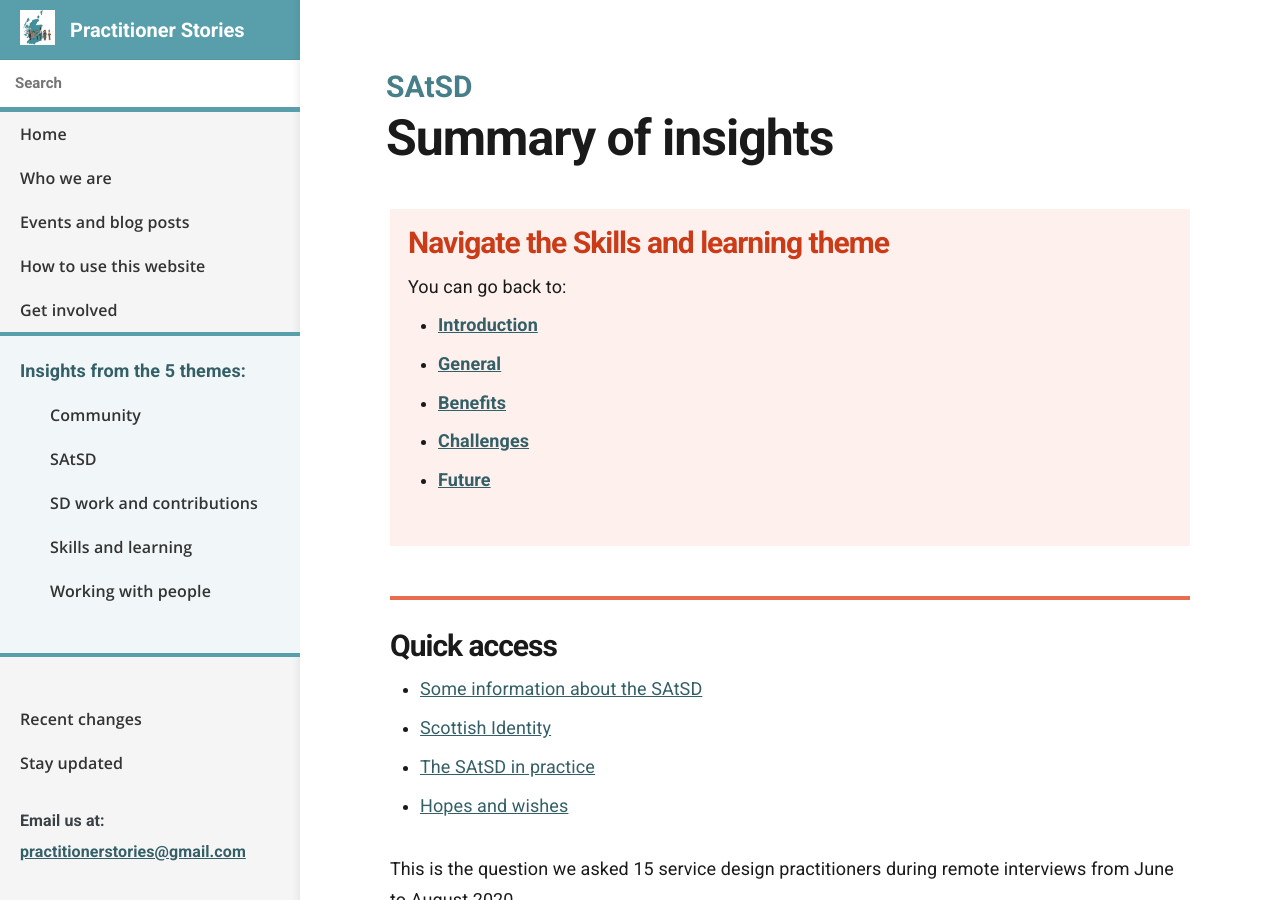
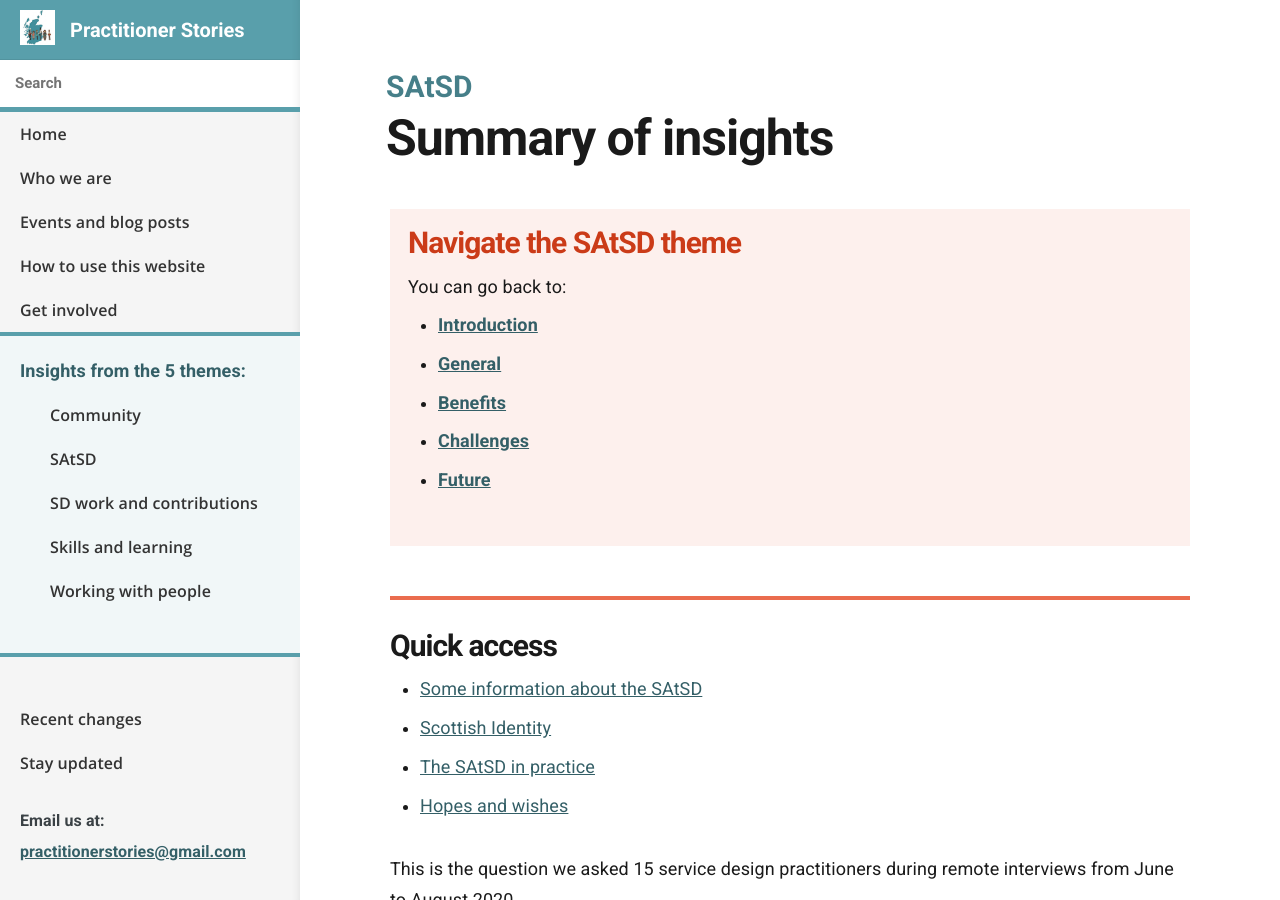
Before and after one commit to stephanie-K/practitioner-stories, a Jekyll site: the page built from _docs/SAtSD/summary.md, in a window 1280 px wide and 900 px high. Built offline with Jekyll 4.4.1, drawn with Linux system fonts in a browser that asks for light colours.

Commit message:
fixes small issues

```diff
--- a/_docs/SAtSD/summary.md
+++ b/_docs/SAtSD/summary.md
@@ -6,7 +6,7 @@
 
 
 <div class="nav-panel-alt">
-   <h2>Navigate the Skills and learning theme</h2>
+   <h2>Navigate the SAtSD theme</h2>
    <p style="margin-bottom: 0">You can go back to:</p>
    <ul>
       <li><a href="/practitioner-stories/SAtSD/intro"><strong>Introduction</strong></a></li>
@@ -35,7 +35,7 @@
 - heard about it but had not engaged with it or ‘were struggling to understand what it is’
 
 
-![using 2 images, with the first illustrating: ‘multiple organisations involved in problem solving’, moving to another one illustrating ‘Organisations working together’ with an arrow showing that you move from one to the other thanks to SAtSD and a text explaining that this is helping organisations to work together to understand problems](/practitioner-stories/images/SAtSD/msatsd-medium-post.jpg)
+![using 2 images, with the first illustrating: ‘multiple organisations involved in problem solving’, moving to another one illustrating ‘Organisations working together’ with an arrow showing that you move from one to the other thanks to SAtSD and a text explaining that this is helping organisations to work together to understand problems](/practitioner-stories/images/SAtSD/satsd-medium-post.jpg)
 
 <h2 class="top-line-alt" id="informations-about-satsd">Some information about the SAtSD</h2>
 <ul>
@@ -123,8 +123,6 @@
 
 Practitioners envision a toolkit that ‘makes itself available to all the different areas and departments in the Scottish Government and follows principles almost identical to what the SAtSD is advocating for’, and perhaps ‘eventually, get to that place where service design approach and thinking is built in into everything the government is doing’.
 
-<a class="button-alt" href="#">Back to top</a>
-
 
 <br>
 {% include give-feedback.html %}
```
